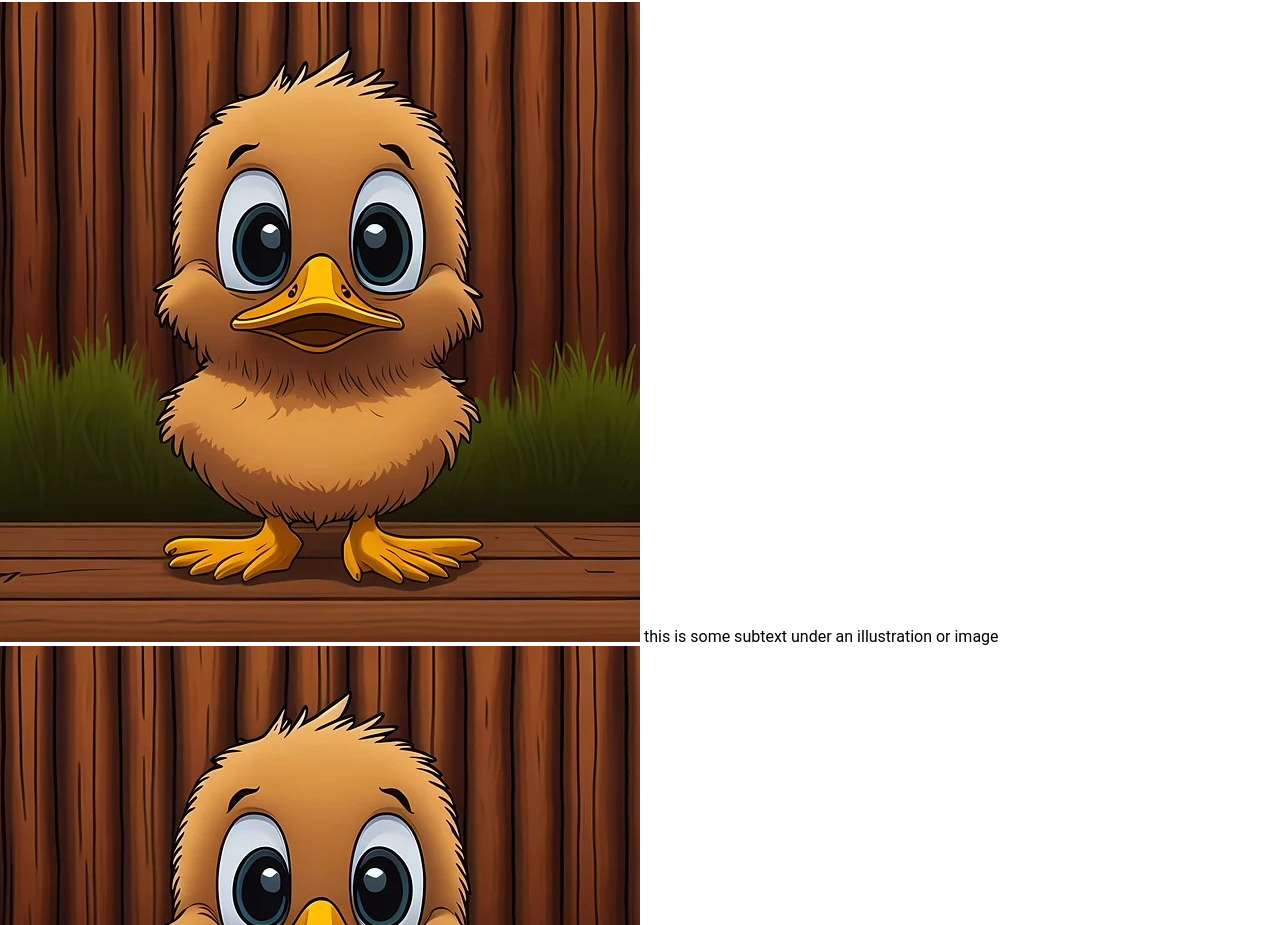
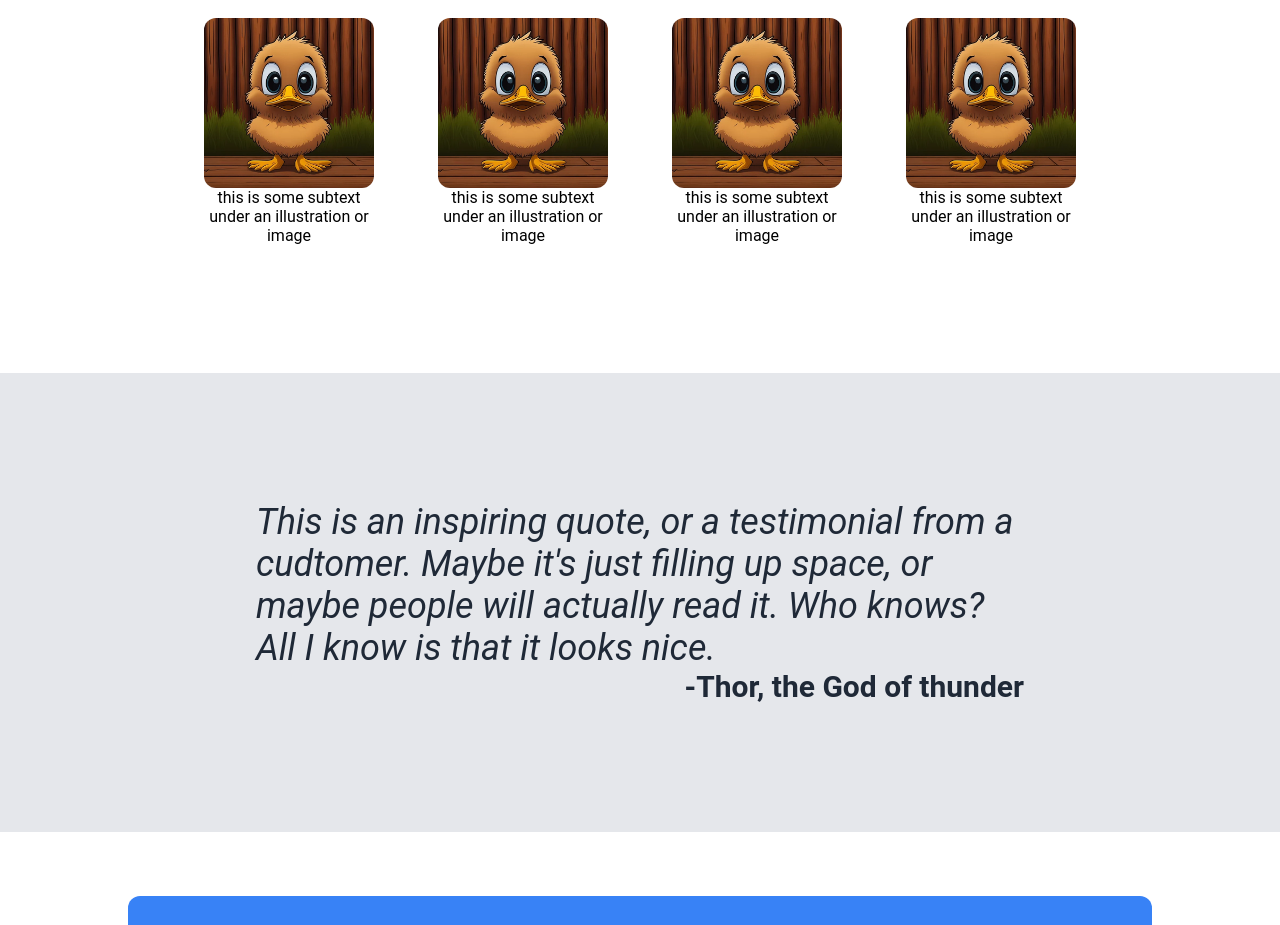
Before and after one commit to Siva-Sai22/Landing-Page, a plain HTML site: page index.html in a window 1280 px wide. Shown: the part 524-1449 px from the top of the page. Drawn offline with Linux system fonts and the light colour scheme.

Commit message:
Complete content-2 and 2

```diff
--- a/index.html
+++ b/index.html
@@ -2,7 +2,7 @@
 <html lang="en">
 <head>
     <meta charset="UTF-8">
-    <meta name="viewport" content="width=device-width, initial-scale=1.0">
+    <meta name="viewport" content="width=device-width, initial-scale=1.0, maximum-scale=1.0">
     <title>Landing Page</title>
     <link rel="stylesheet" href="./style.css">
 </head>
@@ -24,27 +24,29 @@
         <img src="./images/wide.jpeg" alt="this is a placeholder for an image.">
     </div>
     <div class="content-2">
-        <h2>Some random information</h2>
+        <h2>Some random information.</h2>
+        <div  class="images">
             <div>
                 <img src="./images/duck.webp" alt="">
-            this is some subtext under an illustration or image
+                <div class="text">this is some subtext under an illustration or image</div>
             </div>
             <div>
                 <img src="./images/duck.webp" alt="">
-            this is some subtext under an illustration or image
+                <div class="text">this is some subtext under an illustration or image</div>
             </div>
             <div>
                 <img src="./images/duck.webp" alt="">
-            this is some subtext under an illustration or image
+                <div class="text">this is some subtext under an illustration or image</div>
             </div>
             <div>
                 <img src="./images/duck.webp" alt="">
-            this is some subtext under an illustration or image
+                <div class="text">this is some subtext under an illustration or image</div>
+            </div>
         </div>
     </div>
     <div class="content-3">
         <p>This is an inspiring quote, or a testimonial from a cudtomer. Maybe it's just filling up space, or maybe people will actually read it. Who knows? All I know is that it looks nice.</p>
-        <strong>Thor, the God of thunder</strong>
+        <p class="sign">-Thor, the God of thunder</p>
     </div>
     <div class="adbox">
         <strong>Call to action! It's time!</strong>
--- a/style.css
+++ b/style.css
@@ -47,6 +47,21 @@ button, .adbox {
     font-weight: light;
     font-style: italic;
     color: #1f2937;
+    padding: 128px 256px;
+}
+
+.content-3 p {
+    margin-top: 0px;
+    margin-bottom: 0px;
+}
+
+.sign {
+    font-weight: bold;
+    font-size: 30px;
+    font-style: normal;
+    margin-top: 0px;
+    display: flex;
+    justify-content: flex-end;
 }
 
 button {
@@ -77,3 +92,35 @@ button {
     min-width: 500px;
     min-height: 150px;
 }
+
+.content-2 {
+    margin-top: 16px;
+    margin-bottom: 128px;
+    text-align: center;
+    display: flex;
+    flex-direction: column;
+    align-items: center;
+}
+
+.content-2 img {
+    max-width: 170px;
+    max-height: 170px;
+    border-radius: 12px;
+    display: block;
+}
+
+.images {
+    display: flex;
+    justify-content: center;
+    gap: 64px;
+}
+
+.text {
+    width: 170px;
+}
+
+.adbox {
+    margin: 64px 128px;
+    padding: 32px 64px;
+    border-radius: 12px;
+}
```
Lines whose indentation alone changed are shown as unchanged.
